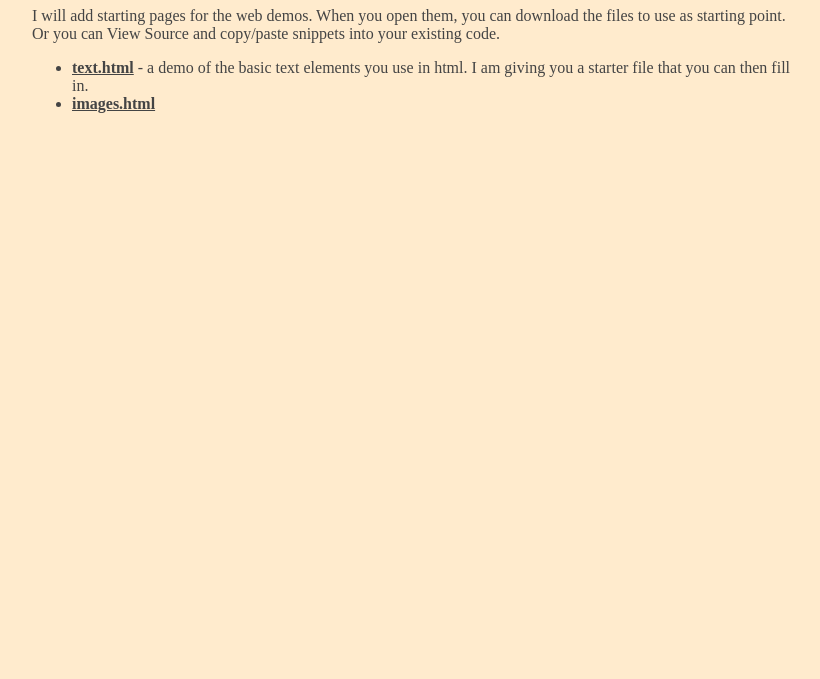
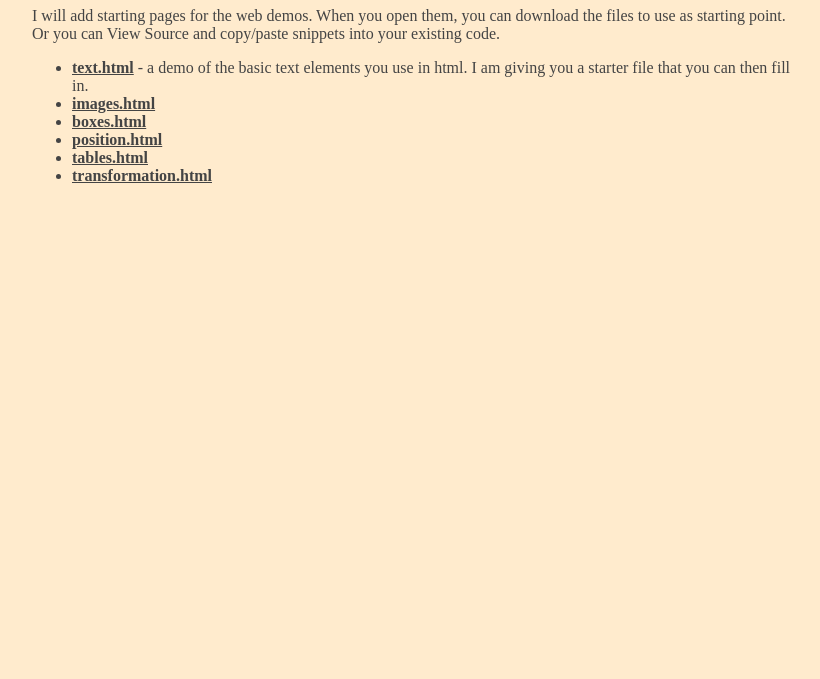
Before and after one commit to katherine-rogers/School, a plain HTML site: page index.html in a window 1280 px wide. Shown: the part 121-800 px from the top of the page, without its empty margins (224-1044 px from the left). Drawn offline with Linux system fonts and the light colour scheme.

Commit message:
Update index.html

```diff
--- a/index.html
+++ b/index.html
@@ -58,6 +58,14 @@
             starter file that you can then fill in.</li>
         <li><strong><a href="images.html" target="_blank">images.html</a></strong>
         </li>
+        <li><strong><a href="boxes.html" target="_blank">boxes.html</a></strong>
+        </li>
+        <li><strong><a href="position.html" target="_blank">position.html</a></strong>
+        </li>
+        <li><strong><a href="tables.html" target="_blank">tables.html</a></strong>
+        </li>
+        <li><strong><a href="transformation.html" target="_blank">transformation.html</a></strong>
+        </li>
     </ul>
 
 
```
